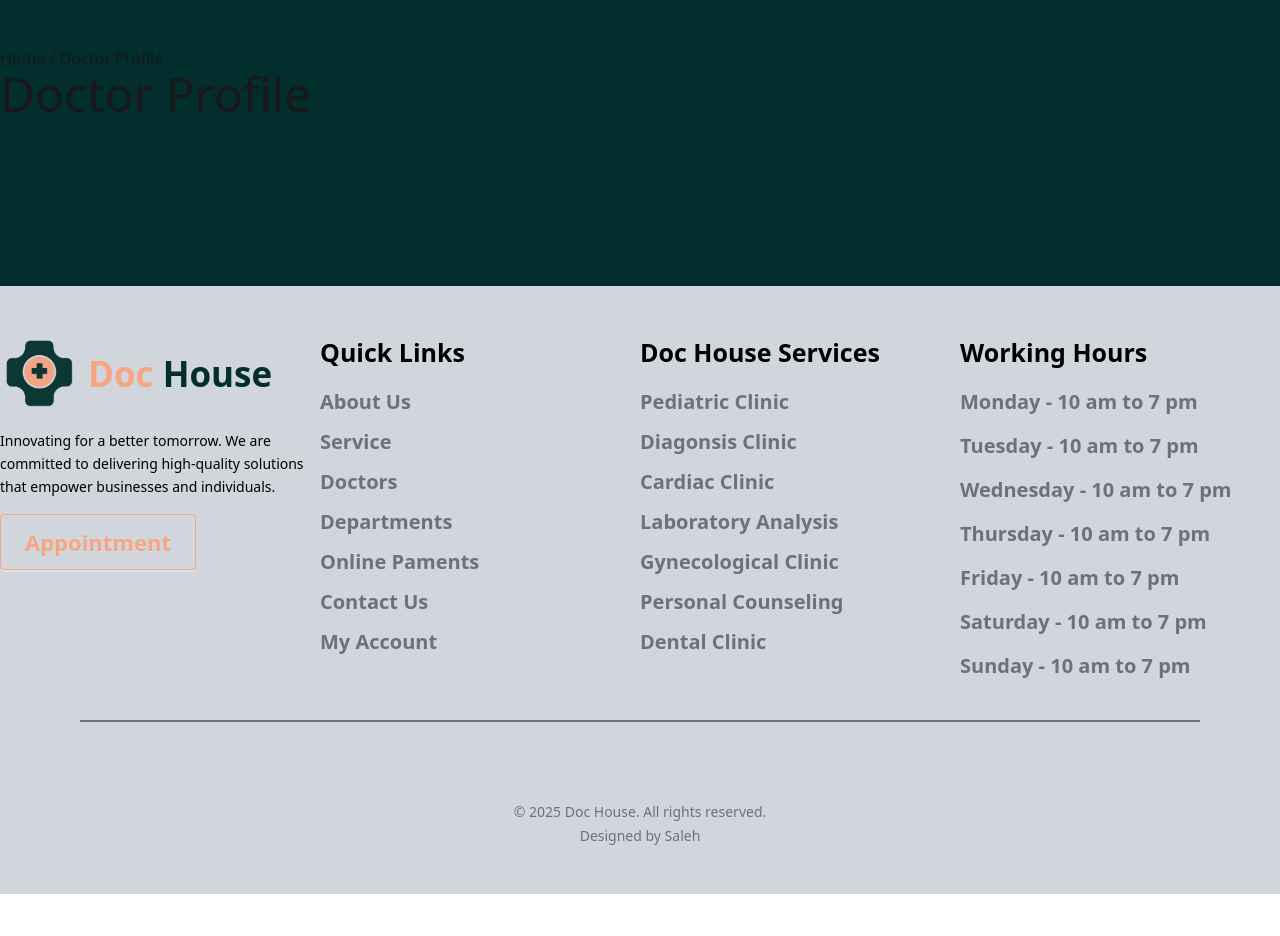
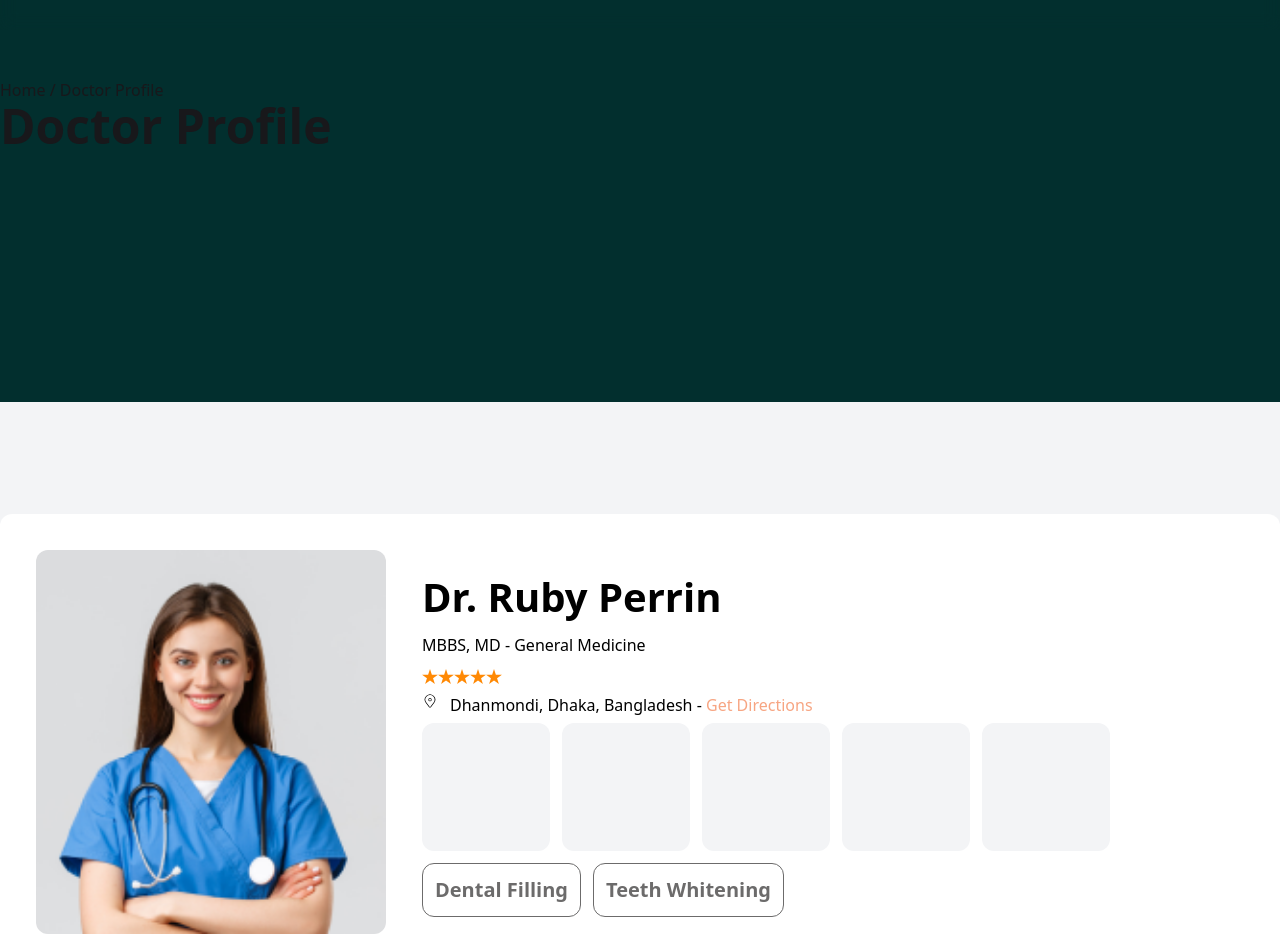
Before and after one commit to Salehchy46/doctors-house-client, a React (Vite) app: page /doctorprofile in a window 1280 px wide. Shown: the part 98-1034 px from the top of the page. Before the commit the page ends 992 px from the top, so only its background shows below. Built offline with nearby package versions, Linux system fonts and the light colour scheme.

Commit message:
doctors details in profile is added

```diff
--- /dev/null
+++ b/public/jsons/cv.json
@@ -0,0 +1,65 @@
+[
+    {
+        "name": "Dr. [Name Here]",
+        "about_me": "Lorem ipsum dolor sit amet, consectetur adipiscing elit. Sed do eiusmod tempor incididunt ut labore et dolore magna aliqua...",
+        "education": [
+            {
+                "institution": "American Dental Medical University",
+                "degree": "BDS",
+                "years": "1998 - 2003"
+            },
+            {
+                "institution": "American Dental Medical University",
+                "degree": "MDS",
+                "years": "2003 - 2005"
+            }
+        ],
+        "work_experience": [
+            {
+                "clinic": "Glowing Smiles Family Dental Clinic",
+                "years": "2010 - Present (5 years)"
+            },
+            {
+                "clinic": "Comfort Care Dental Clinic",
+                "years": "2007 - 2010 (3 years)"
+            },
+            {
+                "clinic": "Dream Smile Dental Practice",
+                "years": "2005 - 2007 (2 years)"
+            }
+        ],
+        "services": [
+            "Tooth cleaning",
+            "Root Canal Therapy",
+            "Implants",
+            "Composite Bonding",
+            "Fissure Sealants",
+            "Surgical Extractions"
+        ],
+        "awards": [
+            {
+                "date": "July 2019",
+                "title": "Humanitarian Award",
+                "description": "Lorem ipsum dolor sit amet, consectetur adipiscing elit. Proin a ipsum tellus. Interdum et malesuada fames ac ante ipsum primis in faucibus."
+            },
+            {
+                "date": "March 2011",
+                "title": "Certificate for International Volunteer Service",
+                "description": "Lorem ipsum dolor sit amet, consectetur adipiscing elit. Proin a ipsum tellus. Interdum et malesuada fames ac ante ipsum primis in faucibus."
+            },
+            {
+                "date": "May 2008",
+                "title": "The Dental Professional of The Year Award",
+                "description": "Lorem ipsum dolor sit amet, consectetur adipiscing elit. Proin a ipsum tellus. Interdum et malesuada fames ac ante ipsum primis in faucibus."
+            }
+        ],
+        "specializations": [
+            "Children Care",
+            "Dental Care",
+            "Oral and Maxillofacial Surgery",
+            "Orthodontist",
+            "Periodontist",
+            "Prosthodontics"
+        ]
+    }
+]
--- /dev/null
+++ b/src/pages/DocProfile/DocDetail.tsx
@@ -0,0 +1,45 @@
+import React from 'react';
+import doctor from '../../assets/doctor1.png'
+import { CiLocationOn } from 'react-icons/ci';
+import { Link } from 'react-router-dom';
+
+const DocDetail: React.FC = () => {
+
+    return (
+        <div className='hero bg-white min-h-[450px] rounded-xl flex'>
+            <div className='hero-content'>
+                <div>
+                    <img src={doctor} className='w-[350px] h-96 object-cover rounded-xl m-5' alt="" />
+                </div>
+                <div>
+                    <h3 className='text-[40px] font-bold'>Dr. Ruby Perrin</h3>
+                    <p className='my-1.5'>MBBS, MD - General Medicine</p>
+                    <div className="rating rating-xs">
+                        <input type="radio" name="rating-5" className="mask mask-star bg-orange-400" aria-label="1 star" />
+                        <input type="radio" name="rating-5" className="mask mask-star bg-orange-400" aria-label="2 star" />
+                        <input type="radio" name="rating-5" className="mask mask-star bg-orange-400" aria-label="3 star" />
+                        <input type="radio" name="rating-5" className="mask mask-star bg-orange-400" aria-label="4 star" />
+                        <input type="radio" name="rating-5" className="mask mask-star bg-orange-400" aria-label="5 star" defaultChecked />
+                    </div>
+                    <div className='flex my-1.5 gap-3'>
+                        <CiLocationOn></CiLocationOn>
+                        <p>Dhanmondi, Dhaka, Bangladesh - <Link to='/' className='text-[#F7A582]'>Get Directions</Link></p>
+                    </div>
+                    <div className='flex max-w-[460px] mb-3 gap-3'>
+                        <div className='w-20 p-16 rounded-xl bg-gray-100'></div>
+                        <div className='w-20 p-16 rounded-xl bg-gray-100'></div>
+                        <div className='w-20 p-16 rounded-xl bg-gray-100'></div>
+                        <div className='w-20 p-16 rounded-xl bg-gray-100'></div>
+                        <div className='w-20 p-16 rounded-xl bg-gray-100'></div>
+                    </div>
+                    <div className='flex gap-3'>
+                        <h5 className='text-xl p-3 text-center font-semibold text-[#6C6B6B] border rounded-xl border-[#6C6B6B]'>Dental Filling</h5>
+                        <h5 className='text-xl p-3 text-center font-semibold text-[#6C6B6B] border rounded-xl border-[#6C6B6B]'>Teeth Whitening</h5>
+                    </div>
+                </div>
+            </div>
+        </div>
+    );
+};
+
+export default DocDetail;
--- a/src/pages/DocProfile/Docprofile.tsx
+++ b/src/pages/DocProfile/Docprofile.tsx
@@ -1,11 +1,19 @@
 import React from 'react';
 import Hero from './Hero';
+import DocDetail from './DocDetail';
 
-const Docprofile : React.FC = () => {
+const Docprofile: React.FC = () => {
     return (
-        <div className='bg-teal-950'>
-            <div className='max-w-[1280px] mx-auto'>
-                <Hero></Hero>
+        <div className=''>
+            <div className='bg-teal-950'>
+                <div className='max-w-[1280px] mx-auto'>
+                    <Hero></Hero>
+                </div>
+            </div>
+            <div className='bg-gray-100'>
+                <div className='pt-28 pb-10 text-black max-w-[1280px] mx-auto'>
+                    <DocDetail></DocDetail>
+                </div>
             </div>
         </div>
     );
--- a/src/pages/DocProfile/Hero.tsx
+++ b/src/pages/DocProfile/Hero.tsx
@@ -2,10 +2,10 @@ import React from 'react';
 
 const Hero : React.FC = () => {
     return (
-        <div className='min-h-96'>
-            <div className='items-center py-36'>
+        <div className='min-h-[500px]'>
+            <div className='py-44'>
                 <p className='text-left'>Home / Doctor Profile</p>
-                <h2 className="text-5xl text-left">Doctor Profile</h2>
+                <h2 className="text-5xl text-left font-bold">Doctor Profile</h2>
             </div>
         </div>
     );
--- a/src/pages/Home/Contact.tsx
+++ b/src/pages/Home/Contact.tsx
@@ -35,12 +35,12 @@ const ContactForm: React.FC = () => {
                             <input
                                 type="text"
                                 placeholder="Name"
-                                className="input input-bordered w-full bg-teal-900 text-white placeholder-gray-300"
+                                className="input input-bordered w-full bg-teal-950 text-white placeholder-gray-300"
                             />
                             <input
                                 type="email"
                                 placeholder="Email"
-                                className="input input-bordered w-full bg-teal-900 text-white placeholder-gray-300"
+                                className="input input-bordered w-full bg-teal-950 text-white placeholder-gray-300"
                             />
                         </div>
 
@@ -48,12 +48,12 @@ const ContactForm: React.FC = () => {
                             <input
                                 type="text"
                                 placeholder="Mobile Number"
-                                className="input input-bordered w-full bg-teal-900 text-white placeholder-gray-300"
+                                className="input input-bordered w-full bg-teal-950 text-white placeholder-gray-300"
                             />
                             <input
                                 type="text"
                                 placeholder="Doctor Name"
-                                className="input input-bordered w-full bg-teal-900 text-white placeholder-gray-300"
+                                className="input input-bordered w-full bg-teal-950 text-white placeholder-gray-300"
                             />
                         </div>
 
@@ -62,7 +62,7 @@ const ContactForm: React.FC = () => {
                                 <input
                                     type="date"
                                     placeholder="Date"
-                                    className="input input-bordered w-full bg-teal-900 text-white placeholder-gray-300 pr-10"
+                                    className="input input-bordered w-full bg-teal-950 text-white placeholder-gray-300 pr-10"
                                 />
                                 <CalendarIcon className="absolute right-3 top-3.5 h-5 w-5 text-gray-300" />
                             </div>
@@ -71,7 +71,7 @@ const ContactForm: React.FC = () => {
                                 <input
                                     type="time"
                                     placeholder="Time"
-                                    className="input input-bordered w-full bg-teal-900 text-white placeholder-gray-300 pr-10"
+                                    className="input input-bordered w-full bg-teal-950 text-white placeholder-gray-300 pr-10"
                                 />
                                 <Clock className="absolute right-3 top-3.5 h-5 w-5 text-gray-300" />
                             </div>
--- a/src/pages/Home/Experts.tsx
+++ b/src/pages/Home/Experts.tsx
@@ -8,7 +8,7 @@ import { Link } from "react-router-dom";
 
 const Experts = () => {
 
-    const expertDoctors = [
+     const expertDoctors = [
         {
             id: 1,
             name: "Dr. John Andersson",
```
